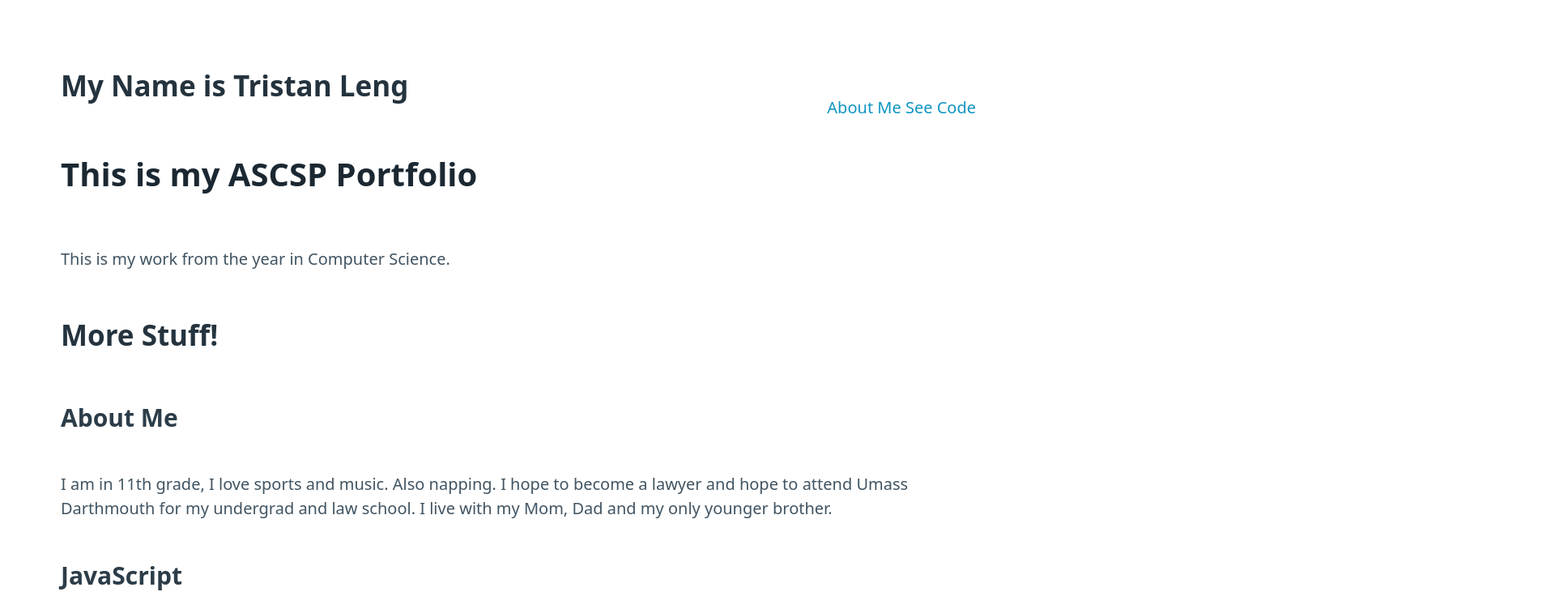
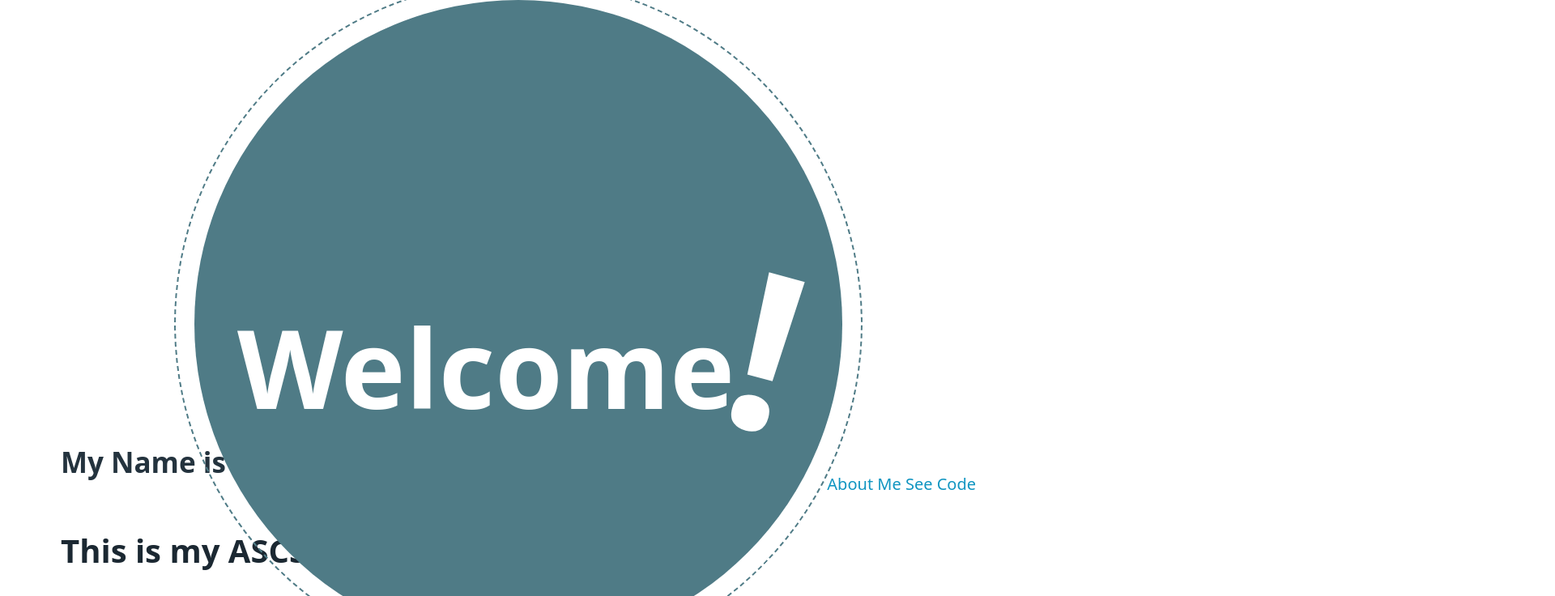
Before and after one commit to tristanleng/APCSP23-24, a website built with Vite: page index.html in a window 1280 px wide. Shown: the top 736 px of the page at 81% size, 1920 px wide, since content can reach past the window. Built offline with nearby package versions, Linux system fonts and the light colour scheme.

Commit message:
Changed Font size of the animation circle and size of circle

```diff
--- /dev/null
+++ b/hero-animation.css
@@ -0,0 +1,66 @@
+
+/* From https://tobiasahlin.com/moving-letters/#8 */
+h1.ml8 {
+  font-weight: 800;
+  font-size: 135px;
+  color: #fff;
+  width: 3em;
+  height: 3em;
+}
+
+.ml8 .letters-container {
+  position: absolute;
+  left: 0;
+  right: 0;
+  margin: auto;
+  top: 0;
+  bottom: 0;
+  height: 1em;
+}
+
+.ml8 .letters {
+  position: relative;
+  z-index: 2;
+  display: inline-block;
+  line-height: 0.7em;
+  right: -0.12em;
+  top: -0.2em;
+}
+
+.ml8 .bang {
+  font-size: 2em;
+  top: auto;
+  left: -0.06em;
+}
+
+.ml8 .circle {
+  position: absolute;
+  left: 0;
+  right: 0;
+  margin: auto;
+  top: 0;
+  bottom: 0;
+}
+
+.ml8 .circle-white {
+  width: 30em;
+  height: 30em;
+  border: 2px dashed white;
+  border-radius: 50%;
+}
+
+.ml8 .circle-dark {
+  width: 800px;
+  height: 800px;
+  background-color: #4f7b86;
+  border-radius: 50%;
+  z-index: 1;
+}
+
+.ml8 .circle-dark-dashed {
+  border-radius: 50%;
+  background-color: transparent;
+  border: 2px dashed #4f7b86;
+  width: 850px;
+  height: 850px;
+}
--- /dev/null
+++ b/hero-animation.js
@@ -0,0 +1,49 @@
+import anime from 'animejs';
+
+// Animation code!
+anime.timeline({loop: false})
+  .add({
+    targets: '.ml8 .circle-white',
+    scale: [0, 2],
+    opacity: [1, 0],
+    easing: "easeInOutExpo",
+    rotateZ: 360,
+    duration: 700
+  }).add({
+    targets: '.ml8 .circle-container',
+    scale: [0, 1],
+    duration: 700,
+    easing: "easeInOutExpo",
+    offset: '-=1000'
+  }).add({
+    targets: '.ml8 .circle-dark',
+    scale: [0, 1],
+    duration: 700,
+    easing: "easeOutExpo",
+    offset: '-=600'
+  }).add({
+    targets: '.ml8 .letters-left',
+    scale: [0, 1],
+    duration: 1200,
+    offset: '-=550'
+  }).add({
+    targets: '.ml8 .bang',
+    scale: [0, 1],
+    rotateZ: [45, 15],
+    duration: 1200,
+    offset: '-=1000'
+  }).add({
+    targets: '.ml8',
+    opacity: 0,
+    duration: 1000,
+    easing: "easeOutExpo",
+    delay: 1400
+  });
+
+anime({
+  targets: '.ml8 .circle-dark-dashed',
+  rotateZ: 360,
+  duration: 8000,
+  easing: "linear",
+  loop: true
+});
--- a/index.html
+++ b/index.html
@@ -4,10 +4,25 @@
     <meta charset="UTF-8" />
     <meta name="viewport" content="width=device-width, initial-scale=1.0" />
     <title>APCSP Portfolio</title>
+    <script src="https://cdnjs.cloudflare.com/ajax/libs/animejs/2.0.2/anime.min.js"></script>
   </head>
   <body>
-    <main class="container">
-      <nav>
+
+<div class="hero">
+  <h1 class="ml8">
+  <span class="letters-container">
+    <span class="letters letters-left">Welcome</span>
+    <span class="letters bang">!</span>
+  </span>
+  <span class="circle circle-white"></span>
+  <span class="circle circle-dark"></span>
+  <span class="circle circle-container"><span class="circle circle-dark-dashed"></span></span>
+</h1>
+
+
+</div>
+  <main class="container">
+       <nav>
         <h2>My Name is Tristan Leng</h2>
         <ul>
           <li>
@@ -22,7 +37,7 @@
 
       <h2>More Stuff!</h2>
       <h3 id="about">About Me</h3>
-      <p>I am in 11th grade, I love sports and music. Also napping. I hope to become a lawyer and hope to attend Umass Darthmouth for my undergrad and law school. I live with my Mom, Dad and my only younger brother. </p>
+      <p>I am in 11th grade, I love sports and music. Also napping. I live with my Mom, Dad and my only younger brother. </p>
 
       <h3 id="code">JavaScript</h3>
       <pre><code lang='tyescript'>
--- a/main.js
+++ b/main.js
@@ -4,7 +4,8 @@ import '@picocss/pico'
 
 // Our stylesheet.
 import './style.css'
-
+import './hero-animation';
+import './hero-animation.css';
 
 // We can import raw code fragments for samples, like this:
 import fragment from './code-fragments/fragment.js?raw'
--- a/package.json
+++ b/package.json
@@ -8,6 +8,7 @@
   },
   "dependencies": {
     "@picocss/pico": "^1.5.10",
+    "animejs": "^3.2.1",
     "highlight.js": "^11.8.0",
     "vite": "^4.1.1"
   }
--- a/style.css
+++ b/style.css
@@ -0,0 +1,20 @@
+/* Hero code from Hinkle */
+body {
+  margin: 0;
+  padding: 0;
+}
+.hero {
+  text-align: center;
+  display: grid;
+  place-content: center;
+  width: 100%;
+  color: #ffffff;
+  font-size: 80px;
+  box-sizing: border-box;
+  /* uncomment to fix */
+/*
+  position: fixed;
+  top: 0;
+  left: 0;
+ */
+}
```
Also changed, not shown: 1 other file.
